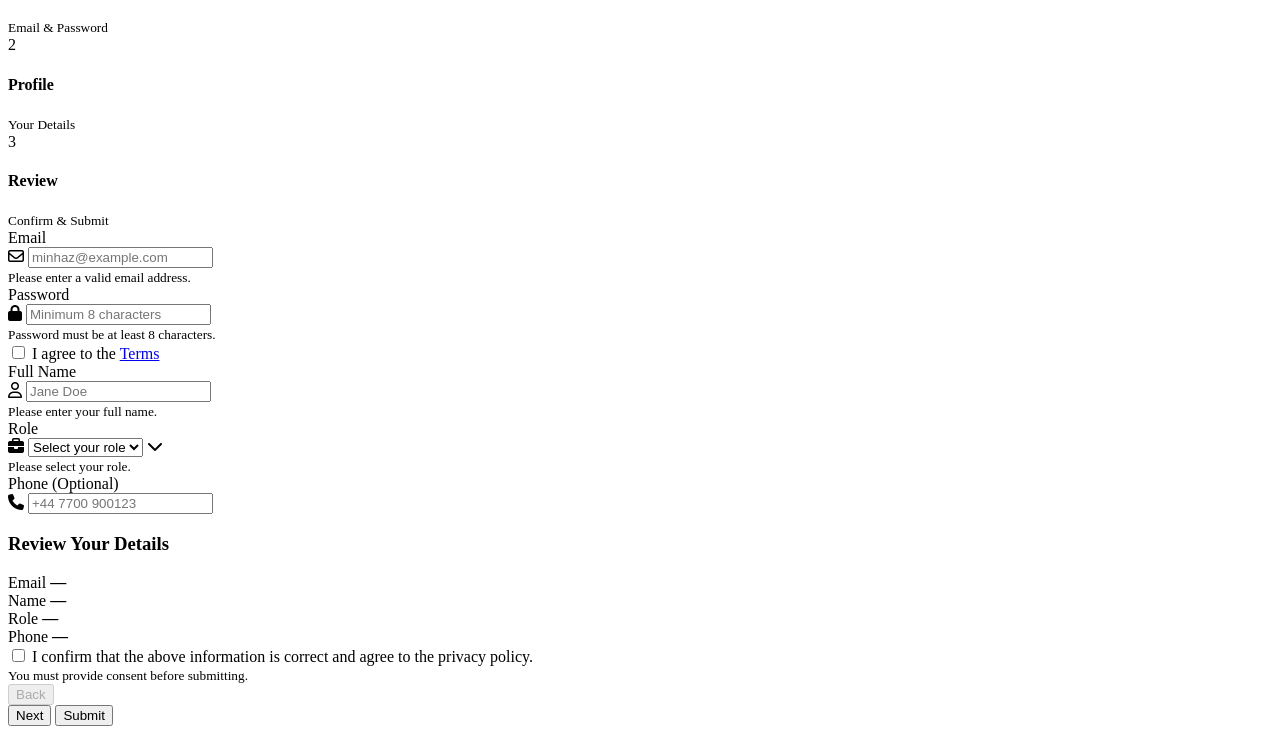
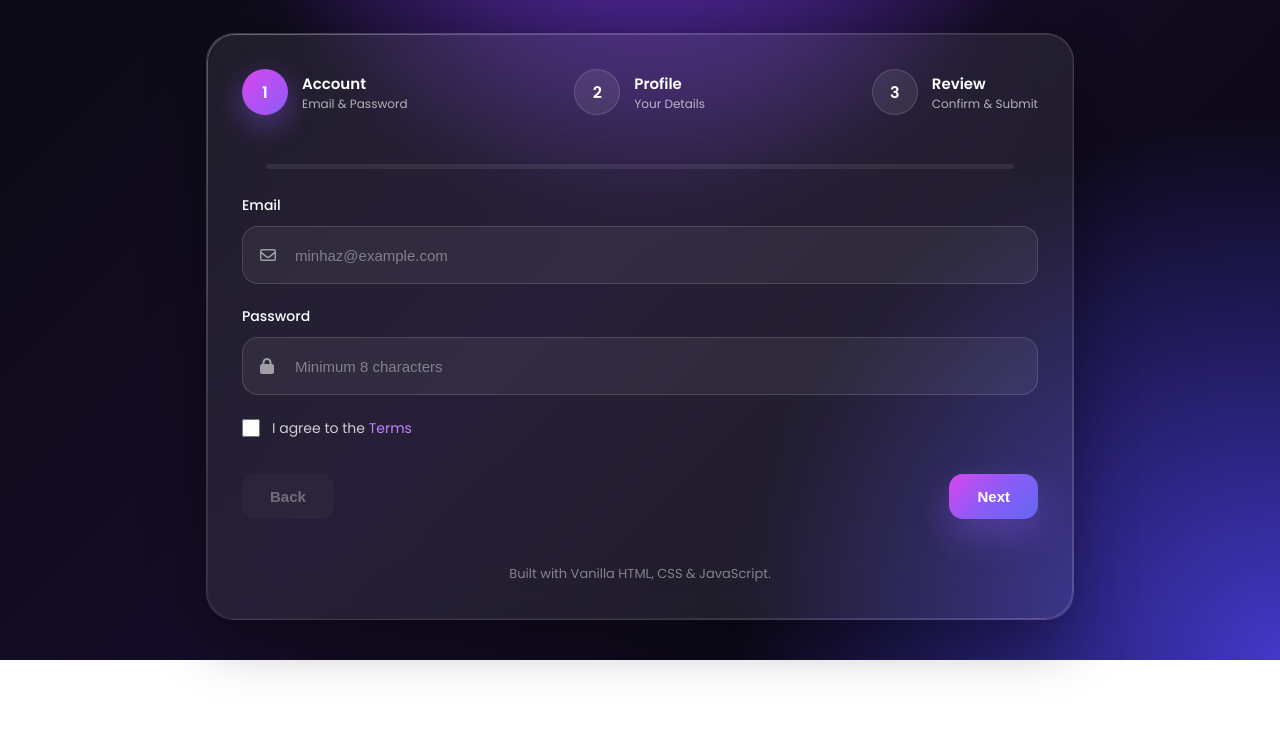
Before and after one commit to minhaz-abedin69/Web-login-page1., a plain HTML site: page login.html in a window 1280 px wide. Shown: the part 229-970 px from the top of the page. After the commit the page ends 889 px from the top, so only its background shows below. Drawn offline with Linux system fonts and the light colour scheme.

Commit message:
Add files via upload

```diff
--- a/login.html
+++ b/login.html
@@ -5,7 +5,7 @@
     <meta name="viewport" content="width=device-width, initial-scale=1.0">
     <title>Create Your Account</title>
 
-    <link rel="stylesheet" href="login.css">
+    <link rel="stylesheet" href="loginpage1.css">
 
     <link rel="stylesheet"
     href="https://cdnjs.cloudflare.com/ajax/libs/font-awesome/6.7.2/css/all.min.css">
```
